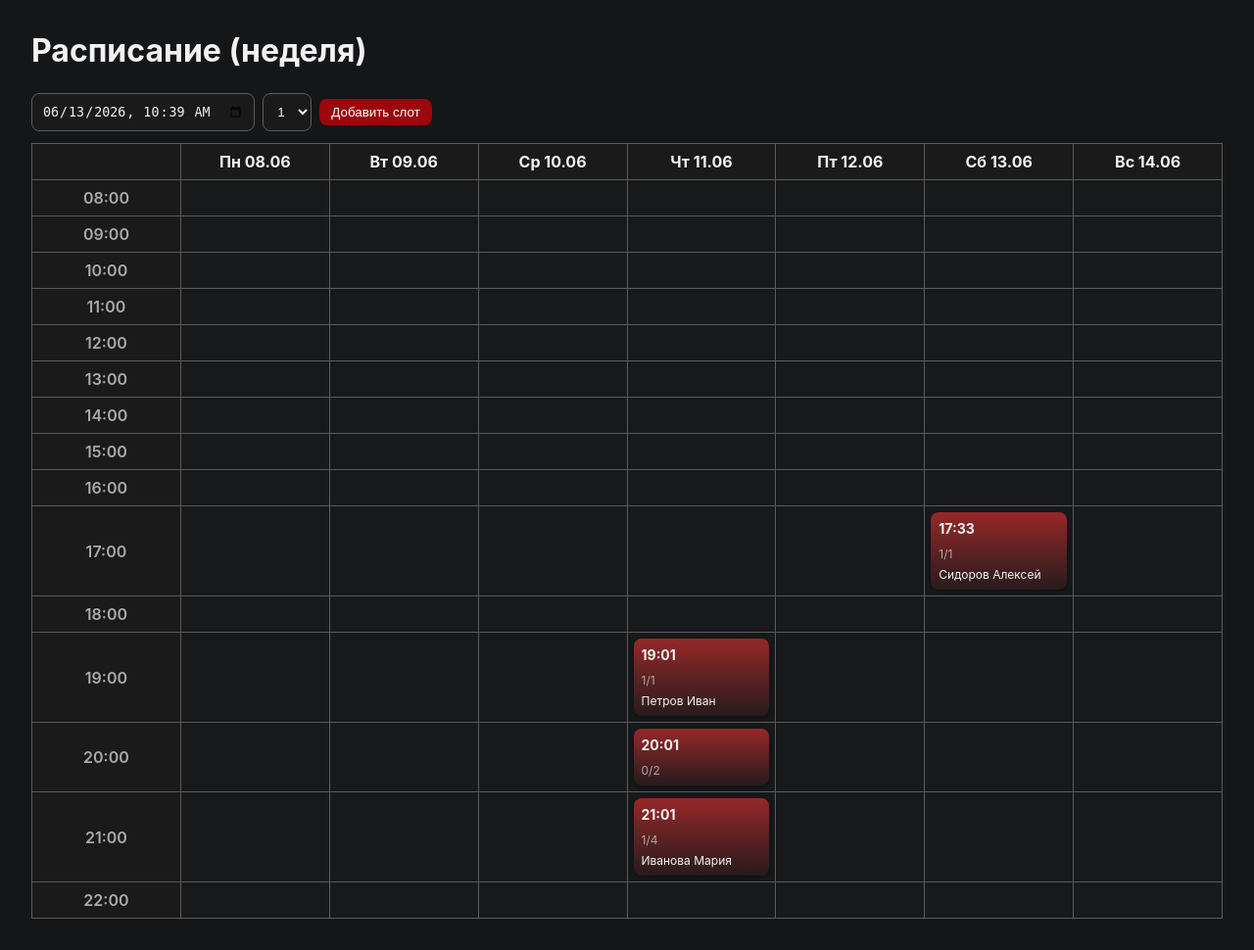
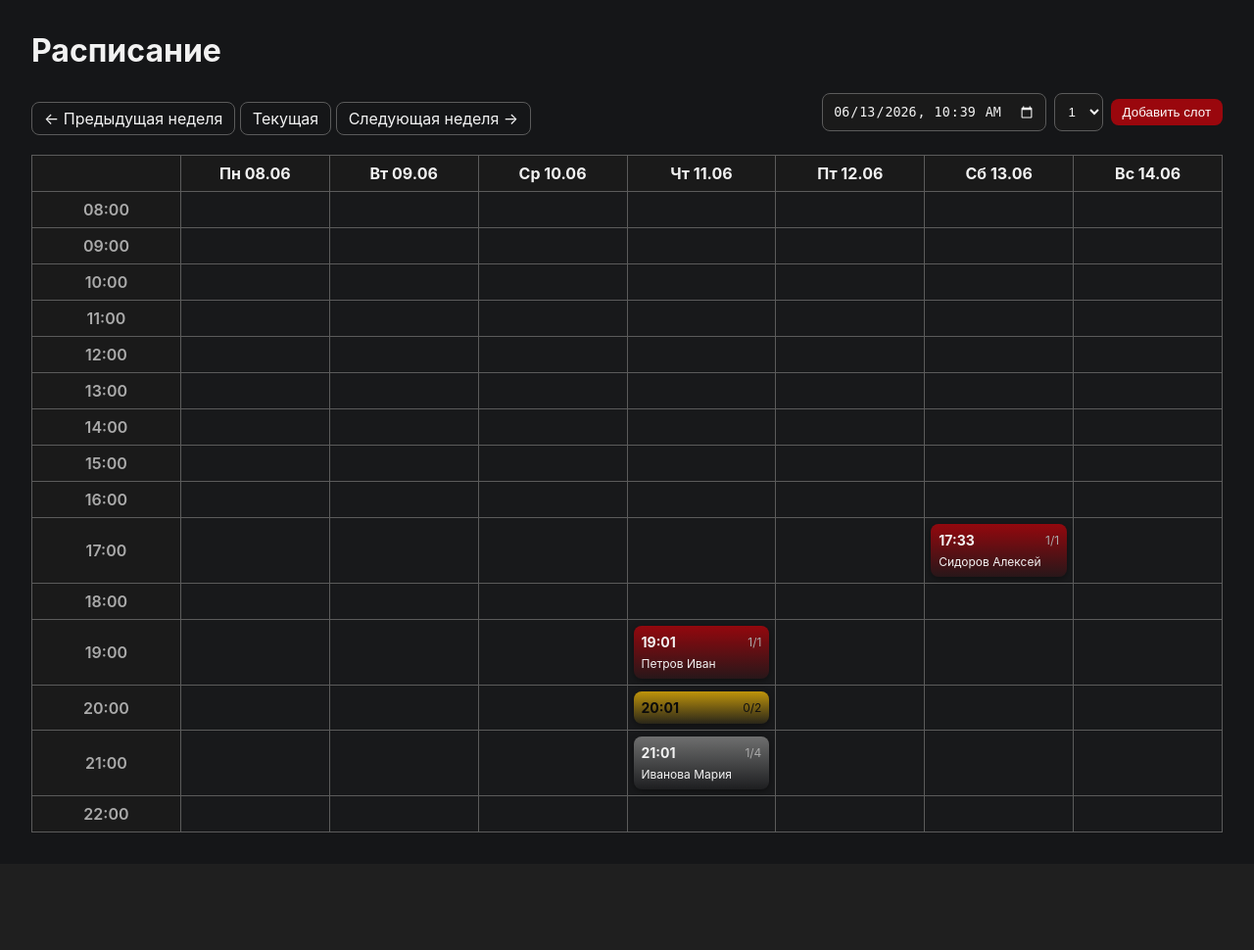
Before and after one commit to DenTaras/superior_crm, a FastAPI app: page /schedule in a window 1280 px wide. Shown: the part 72-1042 px from the top of the page at 98% size. After the commit the page ends 922 px from the top, so only its background shows below. Run offline with FastAPI, Linux system fonts and the light colour scheme.

Commit message:
Добавление поддержки смещения недель в расписании: обновлены маршруты и шаблоны для передачи параметра week_offset, улучшен интерфейс отображения слотов с цветовой маркировкой по вместимости.

```diff
--- a/app.py
+++ b/app.py
@@ -186,7 +186,7 @@ def home(request: Request):
 # считаем количество бронирований для каждого слота и передаем эту информацию в
 # шаблон "schedule.html" для отображения.
 @app.get("/schedule")
-def schedule(request: Request, db: Session = Depends(get_db)):
+def schedule(request: Request, db: Session = Depends(get_db), week_offset: int = 0):
     """Генерирует вид расписания в виде календаря на текущую неделю (понедельник-воскресенье)
 
     Возвращает структуру с сутками недели и часовыми интервалами. Слоты сопоставляются по дате и часу начала.
@@ -195,8 +195,9 @@ def schedule(request: Request, db: Session = Depends(get_db)):
     slots = db.query(Slot).order_by(Slot.start_time).all()
 
     now = datetime.now()
-    # начало недели (понедельник)
-    week_start = (now - timedelta(days=now.weekday())).replace(hour=0, minute=0, second=0, microsecond=0)
+    # начало недели (понедельник) с учётом смещения недель
+    base_week_start = (now - timedelta(days=now.weekday())).replace(hour=0, minute=0, second=0, microsecond=0)
+    week_start = base_week_start + timedelta(days=7 * week_offset)
     days = [week_start + timedelta(days=i) for i in range(7)]
     # часы от 08:00 до 22:00 включительно
     hours = list(range(8, 23))
@@ -232,8 +233,9 @@ def schedule(request: Request, db: Session = Depends(get_db)):
         context={
             "days": days,
             "hours": hours,
-                "grid": grid,
-                "default_time": default_time,
+            "grid": grid,
+            "default_time": default_time,
+            "week_offset": week_offset,
         },
     )
 
@@ -244,6 +246,7 @@ def slot_page(
     request: Request,
     slot_id: int,
     db: Session = Depends(get_db),
+    week_offset: int = 0,
 ):
     slot = db.get(Slot, slot_id)
     bookings = (
@@ -273,6 +276,7 @@ def slot_page(
             "slot": slot,
             "clients": clients,
             "all_clients": all_clients,
+            "week_offset": week_offset,
         },
     )
 
@@ -419,6 +423,7 @@ def clients_delete(client_id: int, db: Session = Depends(get_db)):
 def slots_add(
     start_time: str = Form(...),
     capacity: int = Form(1),
+    week_offset: int = Form(0),
     db: Session = Depends(get_db),
 ):
     # ожидается ISO формат: YYYY-MM-DDTHH:MM или YYYY-MM-DD HH:MM
@@ -433,7 +438,7 @@ def slots_add(
     slot = Slot(start_time=start, capacity=capacity)
     db.add(slot)
     db.commit()
-    return RedirectResponse("/schedule", status_code=303)
+    return RedirectResponse(f"/schedule?week_offset={week_offset}", status_code=303)
 
 
 
@@ -444,6 +449,7 @@ def slots_edit_post(
     slot_id: int,
     start_time: str = Form(...),
     capacity: int = Form(1),
+    week_offset: int = Form(0),
     db: Session = Depends(get_db),
 ):
     slot = db.get(Slot, slot_id)
@@ -459,29 +465,30 @@ def slots_edit_post(
         slot.capacity = capacity
         db.add(slot)
         db.commit()
-    return RedirectResponse("/schedule", status_code=303)
+    return RedirectResponse(f"/schedule?week_offset={week_offset}", status_code=303)
 
 
 @app.post("/slots/delete/{slot_id}")
-def slots_delete(slot_id: int, db: Session = Depends(get_db)):
+def slots_delete(slot_id: int, week_offset: int = Form(0), db: Session = Depends(get_db)):
     # удалить бронирования в слоте, затем слот
     db.query(Booking).filter(Booking.slot_id == slot_id).delete()
     db.query(Slot).filter(Slot.id == slot_id).delete()
     db.commit()
-    return RedirectResponse("/schedule", status_code=303)
+    return RedirectResponse(f"/schedule?week_offset={week_offset}", status_code=303)
 
 
 @app.post("/slot/{slot_id}/remove")
-def remove_booking(slot_id: int, client_id: int = Form(...), db: Session = Depends(get_db)):
+def remove_booking(slot_id: int, client_id: int = Form(...), week_offset: int = Form(0), db: Session = Depends(get_db)):
     db.query(Booking).filter(Booking.slot_id == slot_id, Booking.client_id == client_id).delete()
     db.commit()
-    return RedirectResponse(f"/slot/{slot_id}", status_code=303)
+    return RedirectResponse(f"/slot/{slot_id}?week_offset={week_offset}", status_code=303)
 
 
 @app.post("/slot/{slot_id}/add")
 def add_client(
     slot_id: int,
     client_id: int = Form(...),
+    week_offset: int = Form(0),
     db: Session = Depends(get_db),
 ):
     slot = db.get(Slot, slot_id)
@@ -504,7 +511,7 @@ def add_client(
         db.add(booking)
         db.commit()
 
-    return RedirectResponse(f"/slot/{slot_id}", status_code=303)
+    return RedirectResponse(f"/slot/{slot_id}?week_offset={week_offset}", status_code=303)
 
 
 # При первом запуске приложения мы проверяем, есть ли в базе данных клиенты и слоты.
--- a/static/style.css
+++ b/static/style.css
@@ -214,6 +214,26 @@ select, input, textarea {
     border-radius: var(--radius);
 }
 
+/* Make native datetime/date picker indicators visible on dark backgrounds */
+input[type="datetime-local"], input[type="date"] {
+    color: var(--text);
+    -webkit-text-fill-color: var(--text);
+}
+
+input[type="datetime-local"]::-webkit-datetime-edit,
+input[type="date"]::-webkit-datetime-edit,
+input[type="datetime-local"]::-webkit-datetime-edit-field,
+input[type="date"]::-webkit-datetime-edit-field {
+    color: var(--text);
+}
+
+input[type="datetime-local"]::-webkit-calendar-picker-indicator,
+input[type="date"]::-webkit-calendar-picker-indicator {
+    /* invert to make icon light on dark backgrounds */
+    filter: invert(1) brightness(1.2) contrast(1.1);
+    opacity: 0.95;
+}
+
 /* Кнопки: базовый стиль и варианты */
 button {
     background: var(--accent);
@@ -389,6 +409,36 @@ button:hover { opacity: .9; }
     color: var(--muted);
 }
 
+/* Цветовая маркировка слотов */
+.calendar-cell .panel.slot--red {
+    background: linear-gradient(180deg, rgba(154,7,13,0.95), rgba(154,7,13,0.12));
+}
+.calendar-cell .panel.slot--yellow {
+    background: linear-gradient(180deg, rgba(194,150,10,0.98), rgba(194,150,10,0.10));
+    color: #0b0b0b;}
+/* Ensure capacity text remains readable on colored backgrounds */
+.calendar-cell .panel.slot--yellow .card-capacity { color: #111; }
+
+.calendar-cell .panel.slot--green {
+    background: linear-gradient(180deg, rgba(34,197,94,0.95), rgba(34,197,94,0.08));
+}
+.calendar-cell .panel.slot--gray {
+    background: linear-gradient(180deg, rgba(120,120,120,0.9), rgba(120,120,120,0.06));
+}
+
+
+
+/* slot meta: time left, capacity right on one line */
+.calendar-cell .slot-meta {
+    display: flex;
+    justify-content: space-between;
+    align-items: center;
+    gap: 8px;
+}
+
+/* override global margin for card-time when used inside calendar */
+.calendar-cell .card-time { margin-bottom: 0; }
+
 @media (max-width: 900px) {
     .calendar-time { display: none; }
     .calendar-table thead th { font-size: 12px; }
--- a/templates/index.html
+++ b/templates/index.html
@@ -7,7 +7,7 @@
 </div>
 
 <div class="panel">
-    <p>Минимальная CRM для управления расписанием и клиентами студии персонального тренинга.</p>
+    <p>CRM для управления расписанием и клиентами студии персонального тренинга.</p>
 
 </div>
 
--- a/templates/schedule.html
+++ b/templates/schedule.html
@@ -3,11 +3,17 @@
 {% block content %}
 
 <div class="page-title">
-    <h1>Расписание (неделя)</h1>
+    <h1>Расписание</h1>
 </div>
 
-<div class="page-controls" style="margin-bottom:12px;">
-    <form method="post" action="/slots/add" class="form-row" style="flex-direction:row;gap:8px;align-items:center;">
+<div class="page-controls" style="margin-bottom:12px; display:flex; gap:12px; align-items:center;">
+    <div class="week-nav">
+        <a class="btn btn--ghost" href="/schedule?week_offset={{ week_offset - 1 }}">← Предыдущая неделя</a>
+        <a class="btn btn--ghost" href="/schedule?week_offset=0">Текущая</a>
+        <a class="btn btn--ghost" href="/schedule?week_offset={{ week_offset + 1 }}">Следующая неделя →</a>
+    </div>
+    <form method="post" action="/slots/add" class="form-row" style="flex-direction:row;gap:8px;align-items:center;margin-left:auto;">
+        <input type="hidden" name="week_offset" value="{{ week_offset }}" />
         <input class="field" type="datetime-local" name="start_time" value="{{ default_time }}" required />
         <select name="capacity" class="field">
             <option value="1">1</option>
@@ -38,13 +44,24 @@
                 <td class="calendar-cell">
                     {% set cell = grid.get((d_idx, hour)) %}
                     {% if cell %}
-                    <!-- ячейка -->
-                    <a class="panel panel--accent" href="/slot/{{ cell.slot.id }}">
-                        <!-- время -->
-                        <div class="card-time">{{ cell.slot.start_time.strftime('%H:%M') }}</div>
-                        <!-- вместимость -->
-                        <div class="card-capacity">{{ cell.booked }}/{{ cell.slot.capacity }}</div>
-                        <!-- список клиентов -->
+                    <!-- проверка вместимости и назначение цвета слота -->
+                    {%- set color_class = '' -%}
+                    {%- if cell.slot.capacity == 1 -%}
+                        {%- set color_class = 'slot--red' -%}
+                    {%- elif cell.slot.capacity == 2 -%}
+                        {%- set color_class = 'slot--yellow' -%}
+                    {%- else -%}
+                        {%- if cell.booked >= cell.slot.capacity -%}
+                            {%- set color_class = 'slot--green' -%}
+                        {%- else -%}
+                            {%- set color_class = 'slot--gray' -%}
+                        {%- endif -%}
+                    {%- endif -%}
+                    <a class="panel {{ color_class }}" href="/slot/{{ cell.slot.id }}?week_offset={{ week_offset }}">
+                        <div class="slot-meta">
+                            <div class="card-time">{{ cell.slot.start_time.strftime('%H:%M') }}</div>
+                            <div class="card-capacity">{{ cell.booked }}/{{ cell.slot.capacity }}</div>
+                        </div>
                         {% if cell.clients %}
                         <ul class="cell-clients">
                             {% for c in cell.clients %}
--- a/templates/slot.html
+++ b/templates/slot.html
@@ -15,6 +15,7 @@
 	{{ client.fio() }}
 		<form method="post" action="/slot/{{ slot.id }}/remove" style="display:inline">
 			<input type="hidden" name="client_id" value="{{ client.id }}" />
+			<input type="hidden" name="week_offset" value="{{ week_offset }}" />
 			<button class="btn"> Удалить из слота </button>
 		</form>
 	</li>
@@ -29,6 +30,7 @@
 		</option>
 		{% endfor %}
 	</select>
+	<input type="hidden" name="week_offset" value="{{ week_offset }}" />
 	<button class="btn">Добавить</button>
 </form>
 
@@ -37,6 +39,7 @@
 <h3>Настройки слота</h3>
 
 <form method="post" action="/slots/edit/{{ slot.id }}" class="field">
+	<input type="hidden" name="week_offset" value="{{ week_offset }}" />
 	<label class="label">Время</label>
 	<input class="field" type="text" name="start_time" value="{{ slot.start_time.strftime('%Y-%m-%d %H:%M') }}" required />
 	<label class="label">Вместимость</label>
@@ -52,6 +55,7 @@
 </form>
 
 <form method="post" action="/slots/delete/{{ slot.id }}" onsubmit="return confirm('Удалить слот? Это удалит все бронирования.');" style="margin-top:8px;">
+	<input type="hidden" name="week_offset" value="{{ week_offset }}" />
 	<button class="btn">Удалить слот</button>
 </form>
 
```
Also changed, not shown: superior.db.
